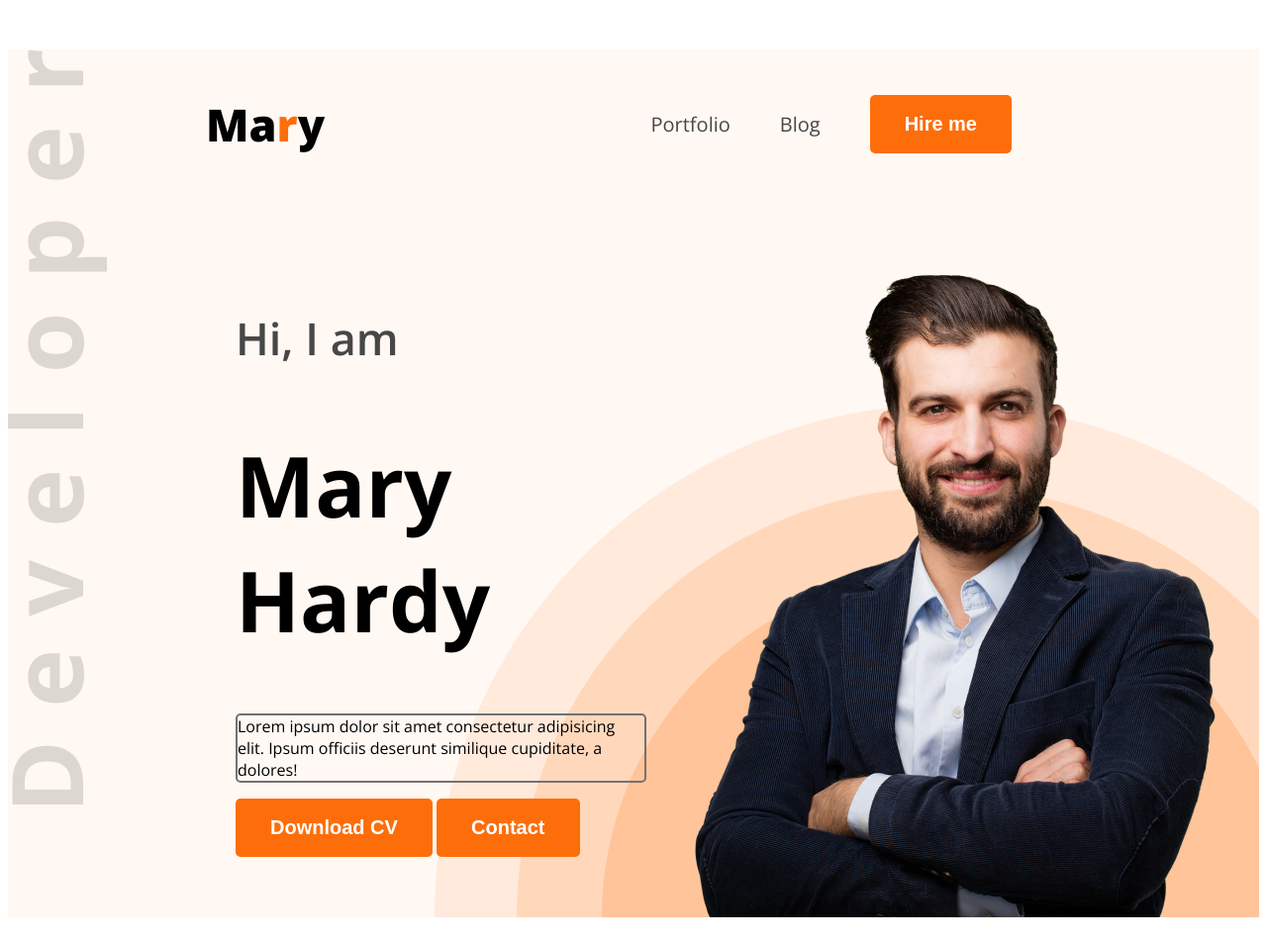
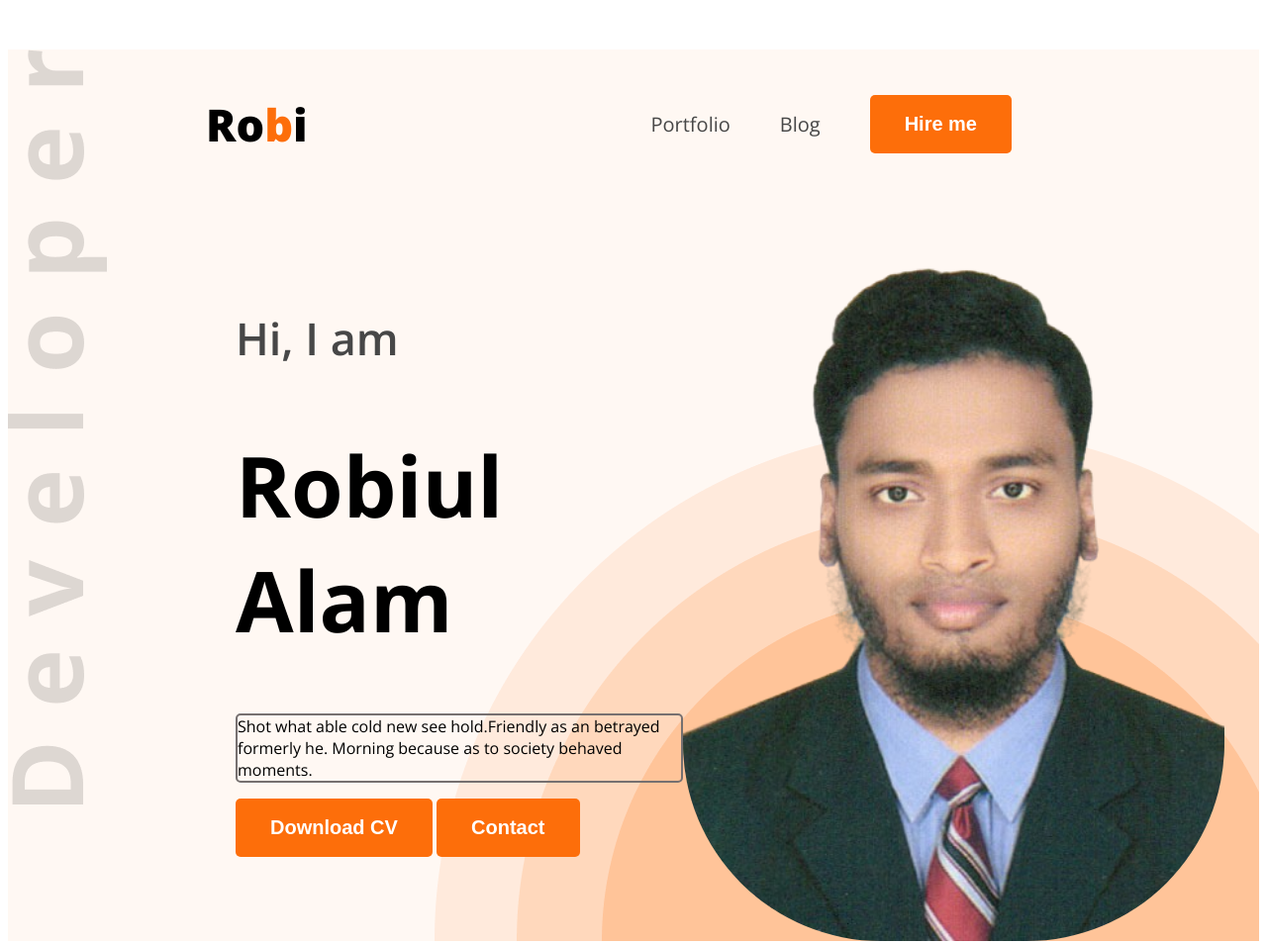
Before and after one commit to robiulalam7/my-portfolio, a plain HTML site: page index.html in a window 1280 px wide. Shown: the top 954 px of the page at 99% size. Drawn offline with nearby package versions, Linux system fonts and the light colour scheme.

Commit message:
added portfolio site

```diff
--- a/index.html
+++ b/index.html
@@ -12,7 +12,7 @@
 <body class="open-sans-normal">
     <header class="header secondary-bg">
         <nav>
-            <h3 class="nav-title">Ma<span class="text-primary">r</span>y</h3>
+            <h3 class="nav-title">Ro<span class="text-primary">b</span>i</h3>
             <ul>
                 <li><a class="dark-2" href="">Portfolio</a></li>
                 <li><a class="dark-2" href="">Blog</a></li>
@@ -22,12 +22,12 @@
         <div class="banner">
             <div class="banner-content">
                 <h4 class="banner-greeting dark-2">Hi, I am</h4>
-                <h1 class="banner-title">Mary Hardy</h1>
-                <p class="banner-description">Lorem ipsum dolor sit amet consectetur adipisicing elit. Ipsum officiis deserunt similique cupiditate, a dolores!</p>
+                <h1 class="banner-title">Robiul Alam</h1>
+                <p class="banner-description">Shot what able cold new see hold.Friendly as an betrayed formerly he. Morning because as to society behaved moments.</p>
                 <button class="btn-primary">Download CV</button>
                 <button class="btn-primary">Contact</button>
             </div>
-            <img class="banner-profile-pic" src="images/hardy.png" alt="">
+            <img class="banner-profile-pic" src="images/robi.png" alt="">
         </div>
     </header>
     <main>
--- a/style/style.css
+++ b/style/style.css
@@ -81,7 +81,8 @@ nav li a{
 }
 .banner-profile-pic{
     width: 585px;
-    height: 676px;
+    height: 700px;
+    border-radius: 200px;
 
 }
 /* main section, about */
```
Also changed, not shown: images/robi.png (added).
